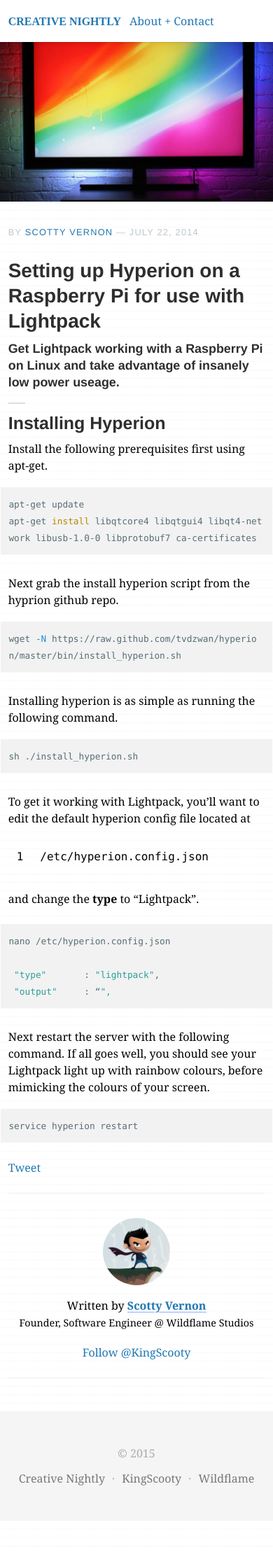
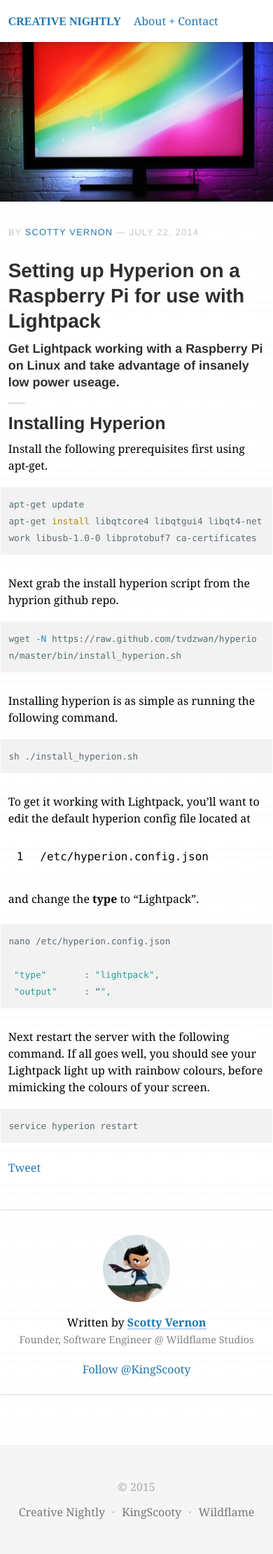
Before and after one commit to KingScooty/creativenightly.com, a Jekyll site: the page built from _posts/2014-07-22-setting-up-hyperion-on-a-raspberry-pi-for-use-with-lightpack.md, in a window 390 px wide. Shown: the whole page at 70% size. Built offline with Jekyll 4.4.1, drawn with Linux system fonts in a browser that asks for light colours; comment, search, counter and statistics services are not loaded; before the commit the page ends 2172 px from its top, so only the background shows below that.

Commit message:
Media object hr margins.

```diff
--- a/_layouts/post.html
+++ b/_layouts/post.html
@@ -29,8 +29,8 @@
     </section>
 
     <footer class="content-block__footer">
-      <hr>
-      <address class="media-object">
+      <address class="content-author media-object">
+        <hr class="dark seperator seperator--tight">
         {% if page.author.image %}
           <!-- <img src="/images/{{ page.author.image }}"> -->
           <!-- <img class="media-object__image" src="https://en.gravatar.com/userimage/9935112/8e8d80494b972ad43cd3ad745d7d3b04.png?size=200"> -->
@@ -41,8 +41,8 @@
         </div>
         <div class="muted fine-print">{{ page.author.bio }}</div>
         <div class="follow"><a href="https://twitter.com/KingScooty" class="twitter-follow-button" data-show-count="false">Follow @KingScooty</a></div>
+        <hr class="dark seperator seperator--tight">
       </address>
-      <hr>
     </footer>
 
     {% if page.cover_copyright %}
--- a/assets/_scss/modules/_navigation.scss
+++ b/assets/_scss/modules/_navigation.scss
@@ -12,6 +12,7 @@
     margin: 0 0.5rem;
     &:first-child {
       margin-left: 0;
+      margin-right: 1rem;
     }
   }
 }
--- a/assets/stylesheets/main.css
+++ b/assets/stylesheets/main.css
@@ -405,9 +405,6 @@
 
 .type-p + .fine-print {
   margin-top: -2rem; }
-  @media screen and (max-width: 640px) {
-    .type-p + .fine-print {
-      padding-bottom: 1rem; } }
 
 blockquote p {
   border-left: 0.15rem solid #0E58F5;
@@ -443,8 +440,13 @@
   background-size: 100% 0.15rem;
   border: 0;
   margin: 0;
+  margin-left: -3%;
+  margin-right: -3%;
   padding-bottom: 2rem;
   padding-top: 2rem; }
+  hr.dark {
+    background-image: -webkit-linear-gradient(top, transparent 50%, #ddd 50%);
+    background-image: linear-gradient(to bottom, transparent 50%, #ddd 50%); }
 
 code, pre {
   font-family: Menlo, monospace; }
@@ -529,7 +531,7 @@
   background-repeat: repeat-y;
   background-size: 100% 1rem; }
 
-.container:after, .social:after {
+.container:after, .social:after, .media-object:after {
   content: "";
   display: table;
   clear: both; }
@@ -583,7 +585,8 @@
   .navigation--primary a {
     margin: 0 0.5rem; }
     .navigation--primary a:first-child {
-      margin-left: 0; }
+      margin-left: 0;
+      margin-right: 1rem; }
 
 .navigation--secondary a {
   margin: 0 0.5rem; }
@@ -693,6 +696,14 @@
   @media screen and (min-width: 600px) {
     .media-object {
       text-align: left; } }
+  .media-object .seperator:first-child {
+    margin-top: 2rem; }
+  .media-object .seperator:last-child {
+    margin-bottom: 2rem; }
+  @media screen and (min-width: 640px) {
+    .media-object .seperator {
+      padding-top: 1rem;
+      padding-bottom: 1rem; } }
 
 .media-object__image {
   display: block;
@@ -707,6 +718,12 @@
 
 .media-object .follow {
   margin-top: -1rem; }
+  @media screen and (max-width: 640px) {
+    .media-object .follow {
+      margin-top: 0; } }
+
+.media-object .fine-print {
+  color: #848484; }
 
 .site-footer {
   padding: 4rem 0;
```
Also changed, not shown: assets/_scss/modules/_media-object.scss (+49 -0 lines), assets/_scss/theme/_typography.scss (+9 -3 lines).
